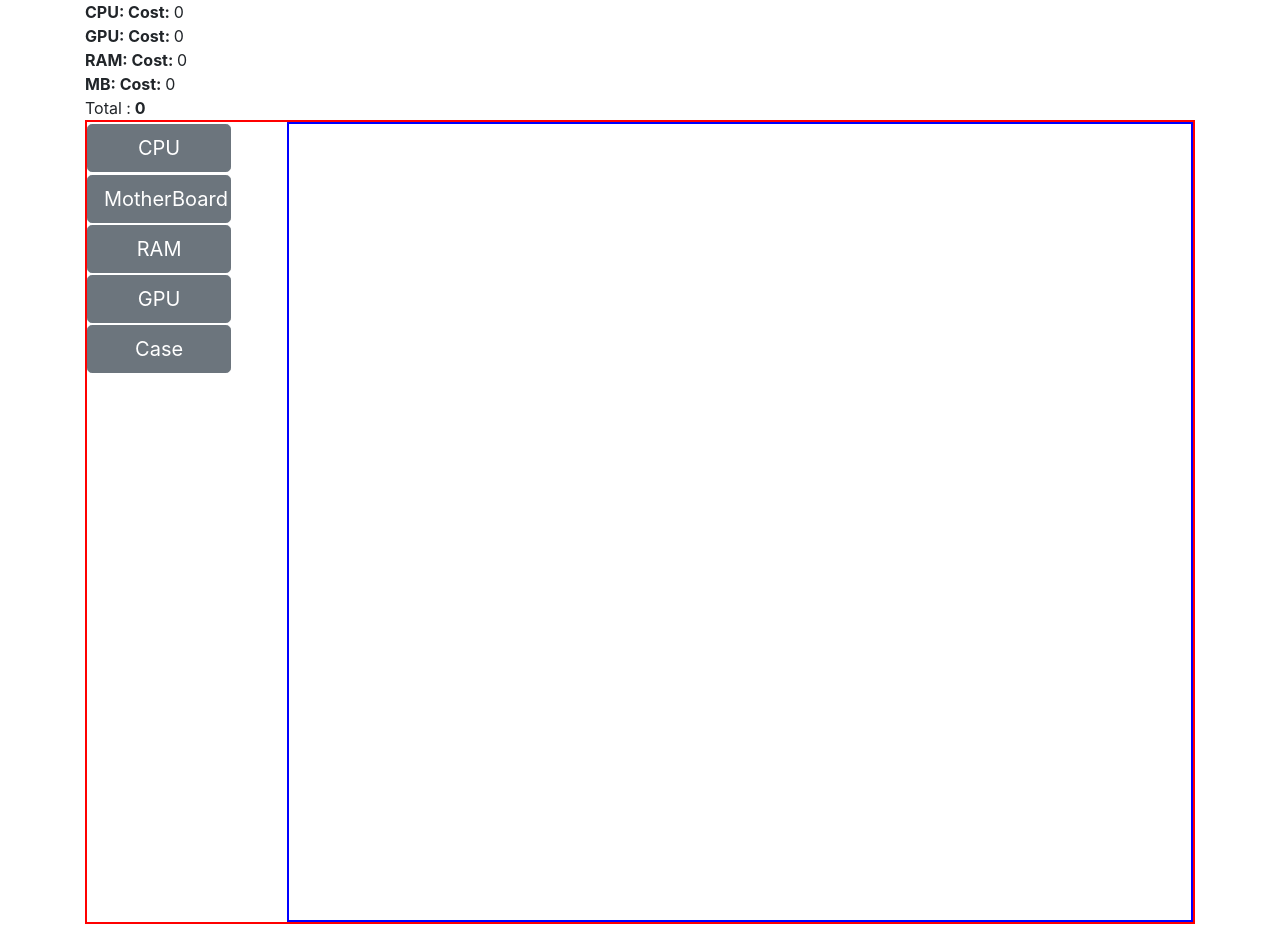
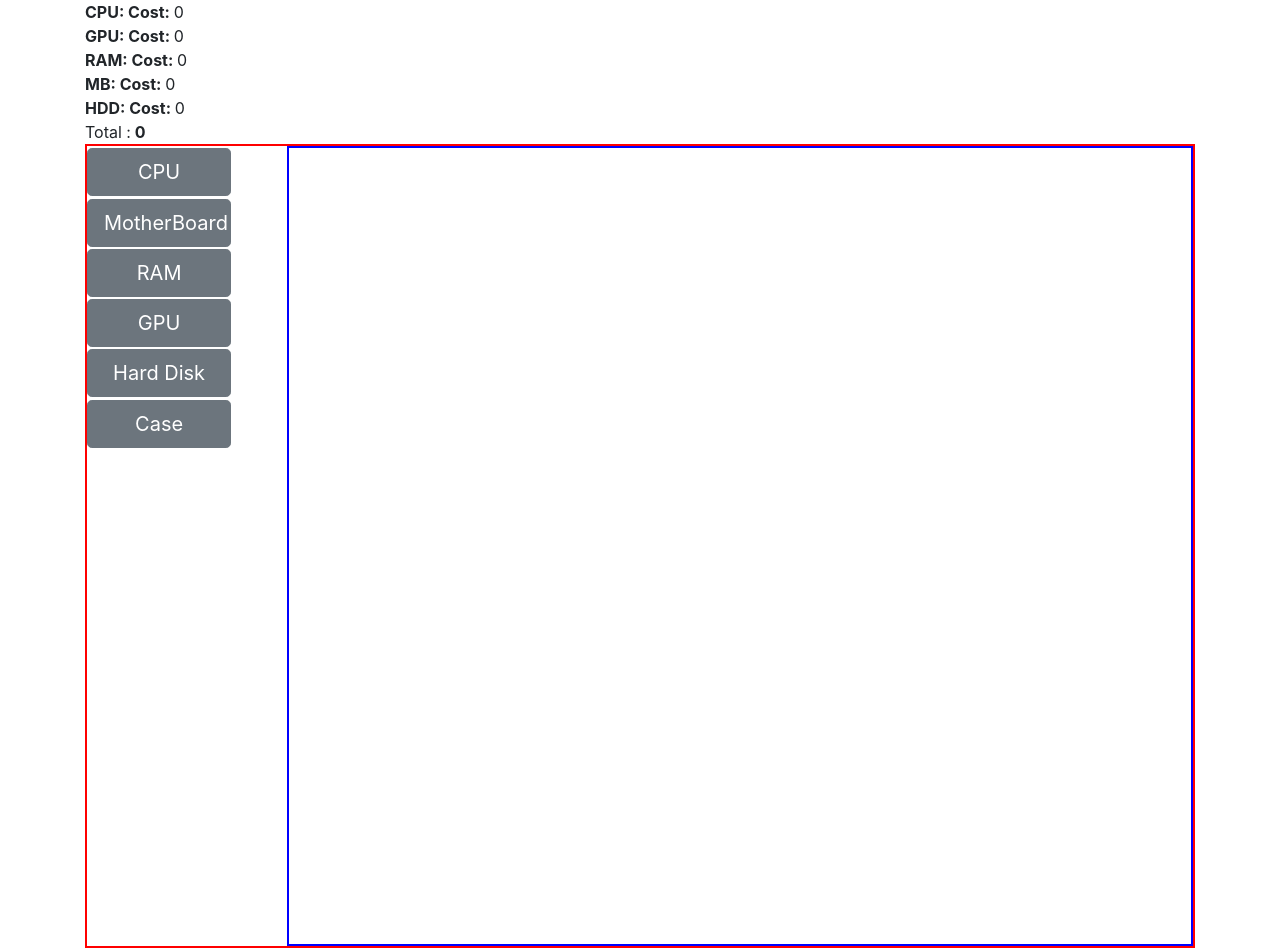
Before and after one commit to ali1129js/buildrig-app, a React (Create React App) app: page / in a window 1280 px wide. Before the commit the page ends 924 px from the top, so only its background shows below. Built offline with nearby package versions, Linux system fonts and the light colour scheme.

Commit message:
new hdd component

```diff
--- a/src/App.js
+++ b/src/App.js
@@ -2,7 +2,7 @@
  * @Author: Ali
  * @Date:   2020-06-02T11:00:57+02:00
  * @Last modified by:   Ali
- * @Last modified time: 2020-06-05T09:56:17+02:00
+ * @Last modified time: 2020-06-06T14:49:59+02:00
  */
 import React, { Component } from "react";
 import SideBar from "./components/SideBar";
@@ -19,7 +19,8 @@ class App extends Component {
         cpu: { brand: "", cost: 0 },
         gpu: { brand: "", cost: 0 },
         ram: { brand: "", cost: 0 },
-        mb: { brand: "", cost: 0 }
+        mb: { brand: "", cost: 0 },
+        hdd: { brand: "", cost: 0 }
       }
     };
   }
@@ -46,6 +47,11 @@ class App extends Component {
       case "ram":
         this.setState(prevState => ({
           myBuild: { ...prevState.myBuild, ram: item }
+        }));
+        break;
+      case "hdd":
+        this.setState(prevState => ({
+          myBuild: { ...prevState.myBuild, hdd: item }
         }));
         break;
       default:
--- a/src/components/Built.js
+++ b/src/components/Built.js
@@ -2,15 +2,16 @@
  * @Author: Ali
  * @Date:   2020-06-03T15:57:39+02:00
  * @Last modified by:   Ali
- * @Last modified time: 2020-06-05T10:29:58+02:00
+ * @Last modified time: 2020-06-06T14:51:11+02:00
  */
 import React from "react";
 
-const Built = ({ myBuild: { cpu, gpu, mb, ram } }) => {
+const Built = ({ myBuild: { cpu, gpu, mb, ram, hdd } }) => {
   let total =
     parseInt(cpu.cost) +
     parseInt(gpu.cost) +
     parseInt(ram.cost) +
+    parseInt(hdd.cost) +
     parseInt(mb.cost);
 
   return (
@@ -35,6 +36,11 @@ const Built = ({ myBuild: { cpu, gpu, mb, ram } }) => {
         {mb.brand} <strong> Cost: </strong>
         {mb.cost}
       </div>
+      <div className="hdd">
+        <strong> HDD: </strong>
+        {hdd.brand} <strong> Cost: </strong>
+        {hdd.cost}
+      </div>
       <div className="total">
         Total :<strong> {total} </strong>
       </div>
--- a/src/components/Main.js
+++ b/src/components/Main.js
@@ -2,10 +2,10 @@
  * @Author: Ali
  * @Date:   2020-06-02T11:16:26+02:00
  * @Last modified by:   Ali
- * @Last modified time: 2020-06-03T11:38:23+02:00
+ * @Last modified time: 2020-06-06T13:57:28+02:00
  */
 import React from "react";
-import { Cpu, Gpu, MotherBoard, Ram } from "./assemble/index.js";
+import { Cpu, Gpu, MotherBoard, Ram, Hdd } from "./assemble/index.js";
 
 const Main = ({ view, updateBuild }) => {
   switch (view) {
@@ -17,6 +17,8 @@ const Main = ({ view, updateBuild }) => {
       return <MotherBoard updateBuild={updateBuild} />;
     case "ram":
       return <Ram updateBuild={updateBuild} />;
+    case "hdd":
+      return <Hdd updateBuild={updateBuild} />;
     default:
       return null;
   }
--- a/src/components/SideBar.js
+++ b/src/components/SideBar.js
@@ -2,7 +2,7 @@
  * @Author: Ali
  * @Date:   2020-06-02T11:15:37+02:00
  * @Last modified by:   Ali
- * @Last modified time: 2020-06-02T13:58:35+02:00
+ * @Last modified time: 2020-06-06T13:50:13+02:00
  */
 import React from "react";
 
@@ -27,24 +27,28 @@ const SideBar = ({ handleClick }) => (
       onClick={handleClick}
       value={"ram"}
     >
-      {" "}
-      RAM{" "}
+      RAM
     </button>
     <button
       className="btn btn-secondary btn-lg"
       onClick={handleClick}
       value={"gpu"}
     >
-      {" "}
-      GPU{" "}
+      GPU
+    </button>
+    <button
+      className="btn btn-secondary btn-lg"
+      onClick={handleClick}
+      value={"hdd"}
+    >
+      Hard Disk
     </button>
     <button
       className="btn btn-secondary btn-lg"
       onClick={handleClick}
       value={"case"}
     >
-      {" "}
-      Case{" "}
+      Case
     </button>
   </section>
 );
--- /dev/null
+++ b/src/components/assemble/Hdd.js
@@ -0,0 +1,42 @@
+/**
+ * @Author: Ali
+ * @Date:   2020-06-06T13:45:02+02:00
+ * @Last modified by:   Ali
+ * @Last modified time: 2020-06-06T13:57:49+02:00
+ */
+import React, { useState } from "react";
+
+const Hdd = ({ updateBuild }) => {
+  const [brand, setHdd] = useState("");
+  const [cost, setCost] = useState("");
+  const handleSubmit = e => {
+    e.preventDefault();
+    let item = { brand, cost };
+    updateBuild(item);
+    setHdd("");
+    setCost("");
+  };
+  return (
+    <div className="cpu">
+      <form onSubmit={handleSubmit}>
+        <input
+          type="text"
+          placeholder="Enter a Hard Disk"
+          className="ml-3"
+          value={brand}
+          onChange={e => setHdd(e.target.value)}
+        />
+        <input
+          type="text"
+          placeholder="Cost"
+          className="ml-3"
+          value={cost}
+          onChange={e => setCost(e.target.value)}
+        />
+        <button> Update My myBuild</button>
+      </form>
+    </div>
+  );
+};
+
+export default Hdd;
--- a/src/components/assemble/index.js
+++ b/src/components/assemble/index.js
@@ -2,11 +2,12 @@
  * @Author: Ali
  * @Date:   2020-06-02T13:44:50+02:00
  * @Last modified by:   Ali
- * @Last modified time: 2020-06-02T13:49:05+02:00
+ * @Last modified time: 2020-06-06T13:46:50+02:00
  */
 import Cpu from "./Cpu";
 import Gpu from "./Gpu";
 import MotherBoard from "./MotherBoard";
 import Ram from "./Ram";
+import Hdd from "./Hdd";
 
-export { Cpu, Gpu, MotherBoard, Ram };
+export { Cpu, Gpu, MotherBoard, Ram, Hdd };
```
